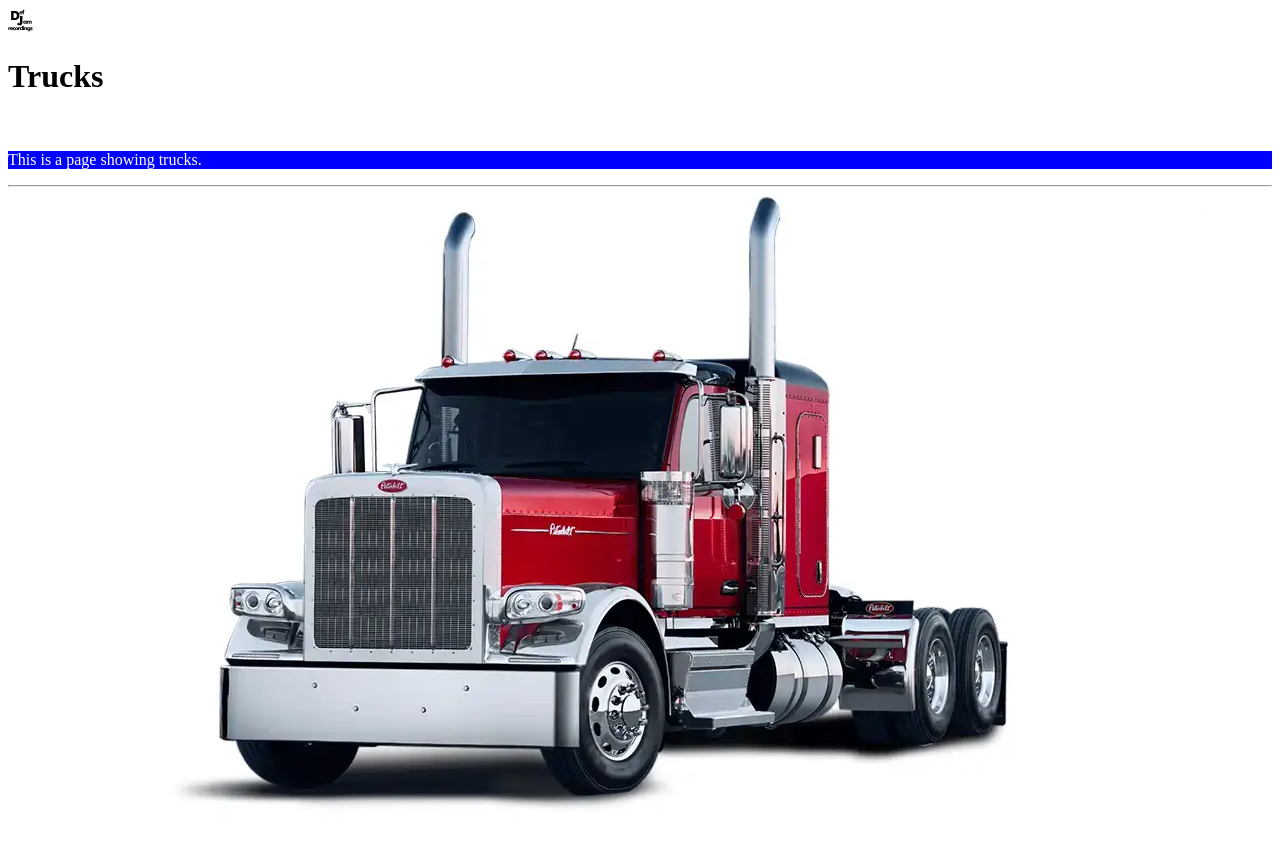
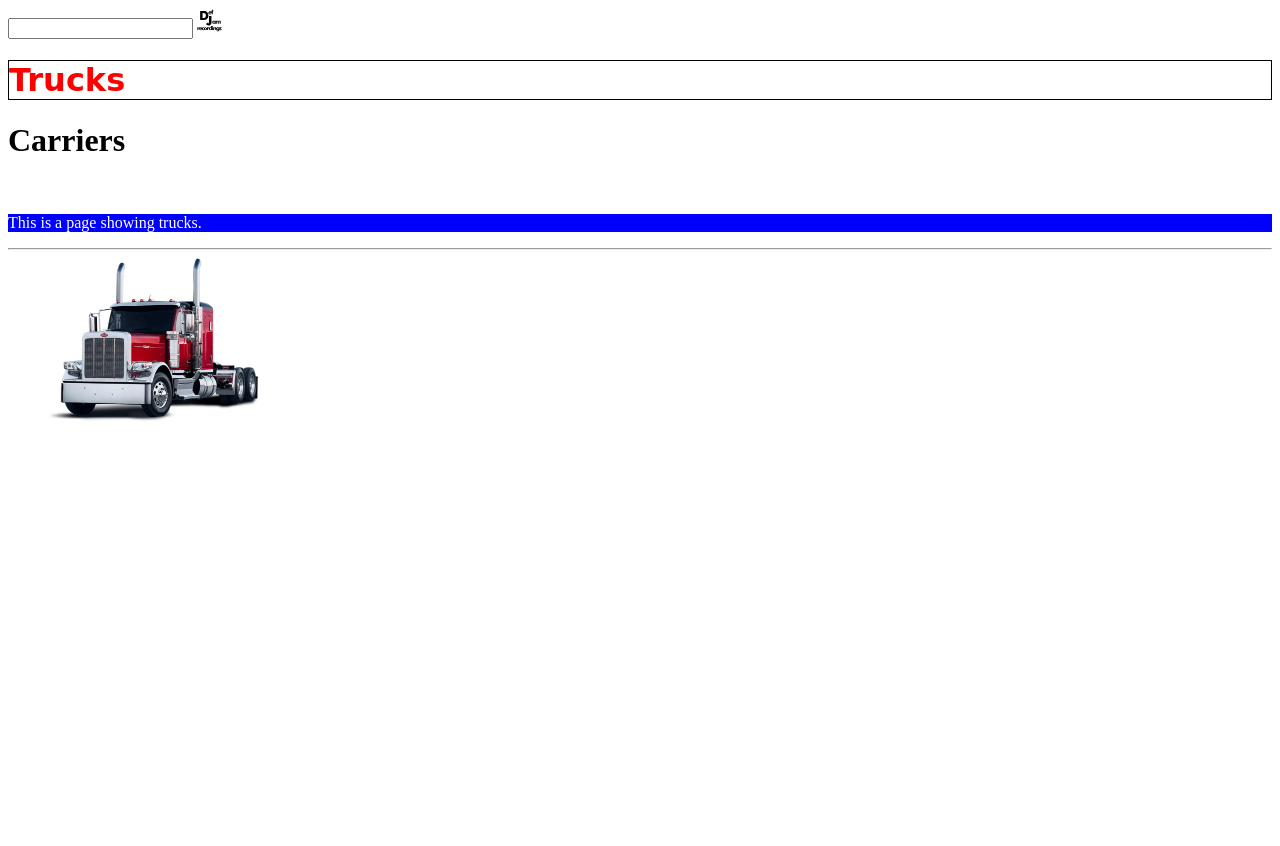
Before and after one commit to craigmckeachie/html-playground, a plain HTML site: page trucks/trucks.html in a window 1280 px wide. After the commit the page ends 800 px from the top, so only its background shows below. Drawn offline with Linux system fonts and the light colour scheme.

Commit message:
selector examples

```diff
--- a/css/styles.css
+++ b/css/styles.css
@@ -2,3 +2,28 @@ p {
   color: white;
   background-color: blue;
 }
+
+.fancy{
+  font-family:cursive;
+}
+
+.red{
+  color: red;
+}
+
+.box{
+  border: 1px solid black;
+}
+
+#truck-image{
+  width: 300px;
+  height: 178px;
+}
+
+a{
+  text-decoration: none;
+}
+
+a:hover{
+  text-decoration: underline;
+}
--- a/trucks/trucks.html
+++ b/trucks/trucks.html
@@ -7,6 +7,8 @@
     <link rel="stylesheet" href="../css/styles.css">
   </head>
   <body>
+    <div class="container"></div>
+    <input type="text" id="firstname">
     <svg
       xmlns="http://www.w3.org/2000/svg"
       width="25"
@@ -20,10 +22,11 @@
         />
       </g>
     </svg>
-    <h1>Trucks</h1>
+    <h1 class="red fancy box">Trucks</h1>
+    <h1 >Carriers</h1>
     <br />
     <p>This is a page showing trucks.</p>
     <hr />
-    <img src="../images/589 default image-white-bg.webp" alt="white truck" />
+    <img id="truck-image" src="../images/589 default image-white-bg.webp" alt="white truck" />
   </body>
 </html>
```
Also changed, not shown: contact-us-form.html (+6 -0 lines), index.html (+3 -0 lines).
